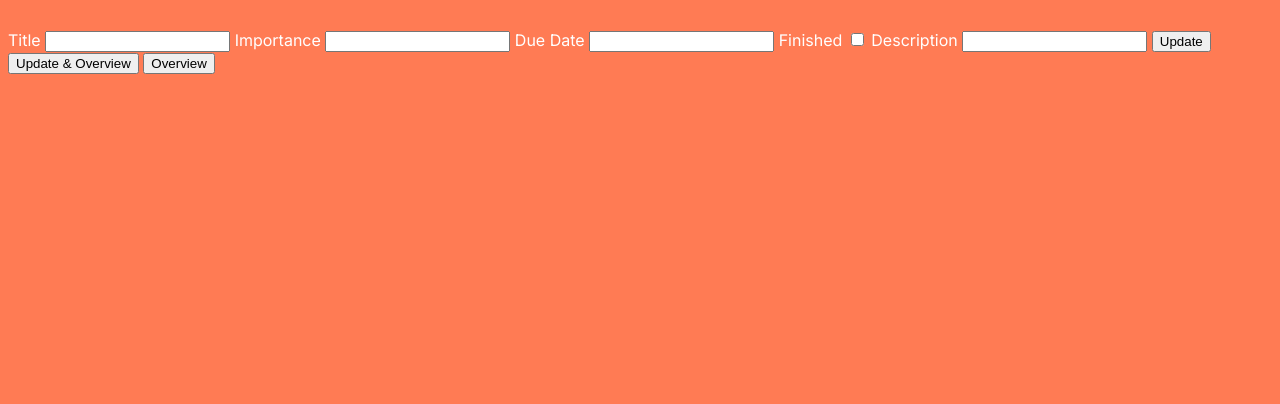
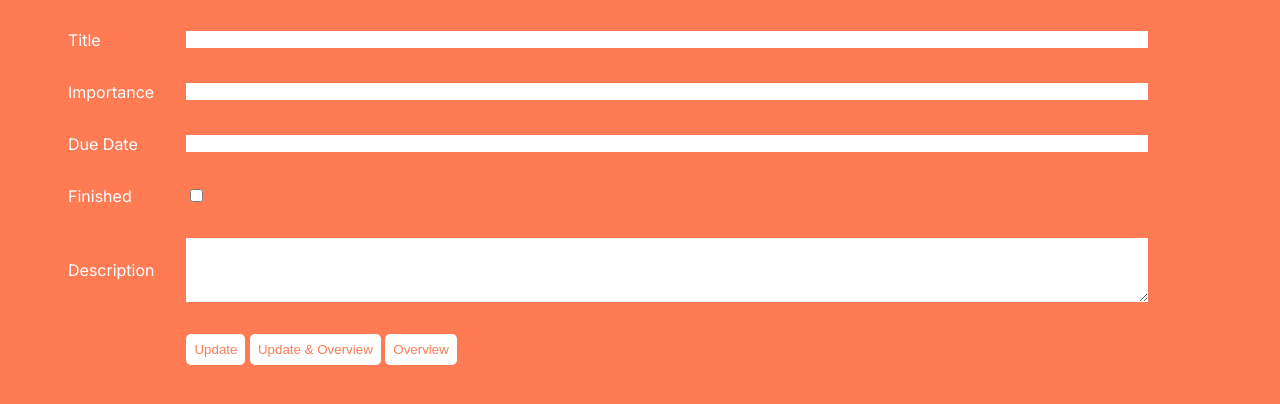
Before and after one commit to shalizR/Todo-app, a plain HTML site: page source/public/edit.html in a window 1280 px wide. Shown: the part 90-494 px from the top of the page. Drawn offline with nearby package versions, Linux system fonts and the light colour scheme.

Commit message:
fix: make edit page for desktop

```diff
--- a/source/public/edit.html
+++ b/source/public/edit.html
@@ -10,30 +10,70 @@
   <link rel="preconnect" href="https://fonts.googleapis.com">
   <link rel="preconnect" href="https://fonts.gstatic.com" crossorigin>
   <link href="https://fonts.googleapis.com/css2?family=Inter:wght@100..900&display=swap" rel="stylesheet">
-  <link rel="stylesheet" href="styles/index.css">
+  <link rel="stylesheet" href="styles/edit.css">
 </head>
 
 <body class="body body--primary home">
   <header class="header">
     <h2><a class="header__link" href="/">Edit</a></h1>
   </header>
-  <main>
-    <form>
-        <lable>Title</lable>
-        <input type="text" id="ftitle" name="ftitle">
-        <lable>Importance</lable>
-        <input type="text" id="fimportance" name="fimportance">
-        <lable>Due Date</lable>
-        <input type="text" id="fduedate" name="fduedate">
-        <lable>Finished</lable>
-        <input type="checkbox" id="fstatus" name="fstatus">
-        <lable>Description</lable>
-        <input type="textarea" id="fdescription" name="fdescription">
+  <form>
+    <label for="title" class="field">
+      <span class="label-text">Title</span>
+      <input type="text" id="title">
+    </label>
+    <label for="importance" class="field">
+      <span class="label-text">Importance</span>
+      <input type="text" id="importance">
+    </label>
+    <label type="Date" for="duedate" class="field">
+      <span class="label-text">Due Date</span>
+      <input type="text" id="duedate">
+    </label>
+    <label for="finished" class="field">
+      <span class="label-text">Finished</span>
+      <input type="checkbox" id="finished" class="checkbox">
+    </label>
+    <label for="description" class="field">
+      <span class="label-text">Description</span>
+      <textarea rows="4" cols="50" name="" id="description"></textarea>
+    </label>
+    <div class="button-container">
+      <button class="button first">Update</button>
+      <button class="button second">Update & Overview</button>
+      <button class="button third">Overview</button>
+    </div>
+
+  </form>
+  <!-- <main>
+    <form class="container">
+      <div class="sub-container title">
+        <lable class="label">Title</lable>
+        <input class="input" type="text" id="ftitle" name="ftitle">
+      </div>
+      <div class="sub-container importance">
+        <lable class="label">Importance</lable>
+        <input class="input" type="text" id="fimportance" name="fimportance">
+      </div>
+      <div class="sub-container duedate">
+        <lable class="label">Due Date</lable>
+        <input class="input" type="text" id="fduedate" name="fduedate">
+      </div>
+      <div class="sub-container finished">
+        <lable class="label">Finished</lable>
+        <input class="input" type="checkbox" id="fstatus" name="fstatus">
+      </div>
+      <div class="sub-container description">
+        <lable class="label">Description</lable>
+        <textarea rows="4" cols="50" id="fdescription" name="fdescription"></textarea>
+      </div>
+      <div class="sub-container buttons">
         <input type="submit" value="Update">
         <input type="submit" value="Update & Overview">
         <input type="submit" value="Overview">
+      </div>
     </form>
-  </main>
+  </main> -->
 
 
 
--- a/source/public/styles/base.css
+++ b/source/public/styles/base.css
@@ -1,3 +1,12 @@
+html {
+  box-sizing: border-box;
+}
+*,
+*::before,
+*::after {
+  box-sizing: inherit;
+}
+
 :root {
   --color-primary: #ff7b54;
   --color-text-on-primary: #ffffff;
@@ -6,6 +15,7 @@
 
   --color-button-primary-bg: var(--color-text-on-primary);
   --color-button-primary-text: var(--color-primary);
+  --color-button-hover: #327c94;
 
   --color-button-secondary-bg: var(--color-primary);
   --color-button-secondary-text: var(--color-text-on-primary);
@@ -105,3 +115,16 @@ a:hover{
   font-size: 18px;
   margin-inline-end: 36px;
 }
+
+.button {
+  background-color: var(--color-text-on-primary);
+  padding: 0.5rem;
+  border-radius: 5px;
+  color: var(--color-primary);
+  text-decoration: none;
+  border: none;
+}
+
+.button:hover {
+  background-color: var(--color-button-hover);
+}
--- /dev/null
+++ b/source/public/styles/edit.css
@@ -0,0 +1,68 @@
+@import "./base.css";
+
+/* .container {
+    display: grid;
+    grid-template-columns: 1fr;
+    grid-template-rows: repeat(6, 1fr);
+    align-items: center;
+    gap: 2rem;
+    max-width: 1200px;
+    margin: 0 auto;
+}
+.sub-container {
+    display: grid;
+    grid-template-columns: 1fr;
+    grid-template-rows: subgrid;
+    grid-row: span 3;
+    gap: 1rem;
+}
+.container > * {
+    padding: 1rem;
+    margin: 0;
+}
+.sub-container > * {
+    padding: 0;
+    margin: 0;
+} */
+
+form {
+    display: grid;
+    grid-template-columns: max-content 1fr;
+    gap: 2rem;
+    /* grid-column-gap: 1rem; */
+    /* margin-bottom: 1rem; */
+    max-width: 1200px;
+    padding: 0 60px;
+    align-items: center;
+}
+.field {
+    grid-column: span 2;
+    display: grid;
+    grid: inherit;
+    grid-template-columns: subgrid;
+    grid-gap: inherit;
+    align-items: center;
+}
+.checkbox {
+    justify-self: flex-start;
+    accent-color: var(--color-text-on-primary);
+}
+.button-container {
+    grid-column: 2/3;
+}
+input, textarea, .checkbox {
+    border: none;
+}
+input:focus {
+    outline-color: var(--color-primary);
+}
+textarea:focus{
+    outline-color: var(--color-primary);
+}
+
+@media (max-width: 550px) {
+    form {
+        display: border-box;
+
+    }
+}
--- a/source/public/styles/index.css
+++ b/source/public/styles/index.css
@@ -1,4 +1 @@
 @import "./base.css";
-* {
-  box-sizing: border-box;
-}
```
